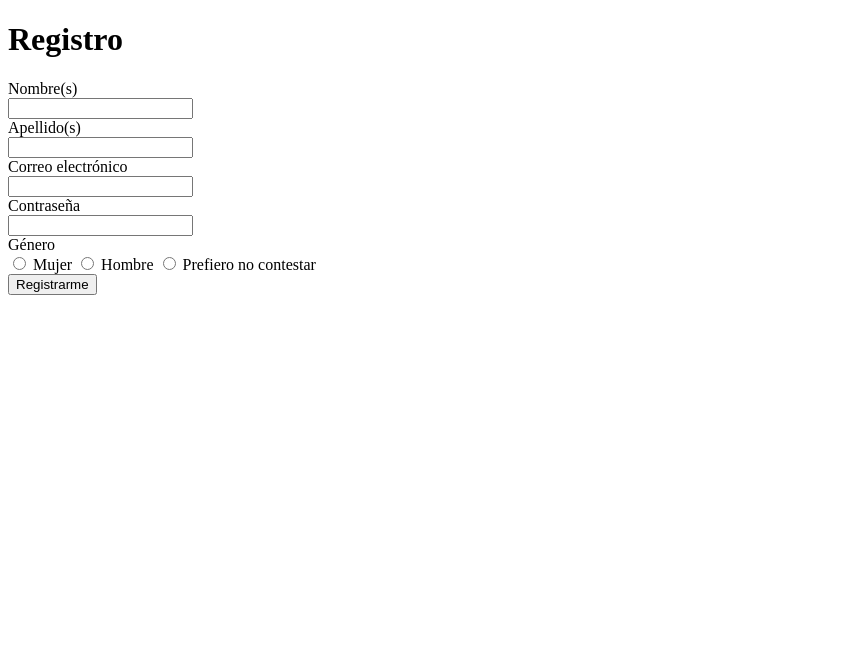
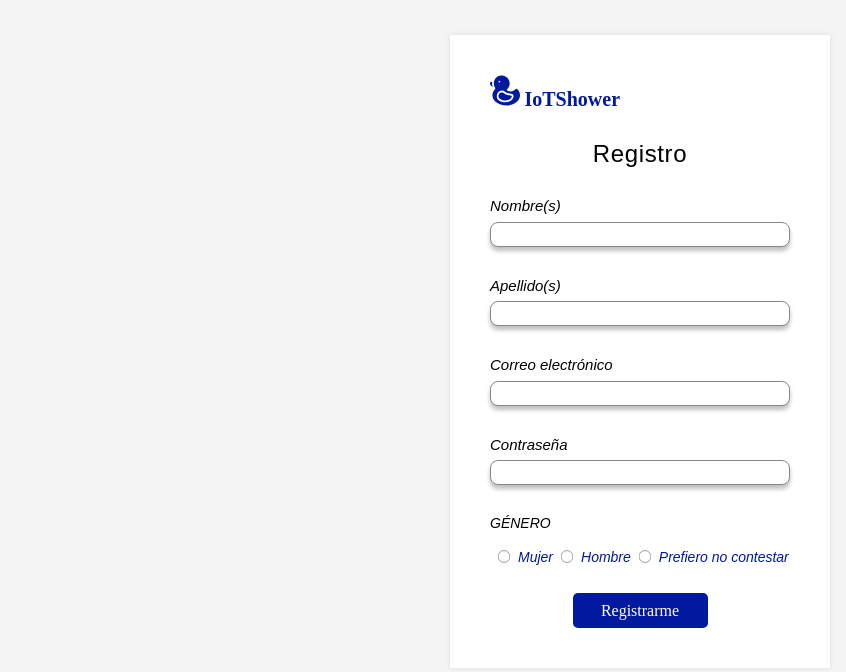
Before and after one commit to IAlexMag/IoT_shower, a Flask app: template src/Templates/registro.html in a window 1280 px wide. Shown: the top 672 px of the page, without its empty margins (0-846 px from the left). Run offline with Flask 3, Linux system fonts and the light colour scheme; the template is opened without the code that fills it, so the values that code supplies are empty; some libraries are stand-ins or nearby versions; some web fonts are replaced.

Commit message:
actualizacion de Registo css

```diff
--- a/src/Templates/registro.html
+++ b/src/Templates/registro.html
@@ -3,12 +3,19 @@
 <head>
     <meta charset="UTF-8">
     <meta name="viewport" content="width=device-width, initial-scale=1.0">
+    <link rel="stylesheet" href="./styles/Registro_D.css">
     <title>Document</title>
 </head>
 <body>
     <div>
+        <div class="container">
+            <img src="{{ url_for('static', filename='img/logo.svg')}}" alt="IoTShower" class="logo">
+            <label for="TituloApp">IoTShower</label><br>
             <h1>Registro</h1>
+            <div class="titulo_pag">
             <form action="/registro" method="POST">
+            </div>
+        <div class="Inputs">
             <label for="fname">Nombre(s)</label><br>
             <input type="text" name="fname"><br>
             <label for="lname">Apellido(s)</label><br>
@@ -17,15 +24,21 @@
             <input type="email" name="email"><br>
             <label for="password">Contraseña</label><br>
             <input type="password" name="password"><br>
+        </div>
         <label for="Gender">Género</label><br>
+        <div class="Checkbox">
             <input type="radio" name="gender" value="femele">
-            <label for="femele">Mujer</label>
+            <label for="female">Mujer</label>
             <input type="radio" name="gender" value="male">
             <label for="male">Hombre</label>
             <input type="radio" name="gender" value="abstence">
             <label for="abstence">Prefiero no contestar</label> <br>
+        </div>
+        <div class="Button-group">
         <button type="submit">Registrarme</button>
+        </div>
         </form>
+        </div>
     </div>
 </body>
 </html>
--- a/src/Templates/styles/Login_D.css
+++ b/src/Templates/styles/Login_D.css
@@ -1,7 +1,9 @@
 @font-face {
-    font-family: 'Moscovita';
+    font-family: 'Montserrat';
     src: url('ruta/al/archivo/Moscovita.ttf') format('truetype');
 }
+@import url('https://fonts.googleapis.com/css2?family=Montserrat&display=swap');
+
 
 body {
     background-color: #f4f4f4;
--- a/src/Templates/styles/Registro_D.css
+++ b/src/Templates/styles/Registro_D.css
@@ -7,6 +7,7 @@
 body {
     background-color: #f4f4f4;
     margin-top: 35px;
+    font-family: 'Montserrat', sans-serif;
 }
 
 .container {
@@ -61,6 +62,7 @@ input {
     display: flex;
     justify-content: space-between;
     width: 100%;
+    margin: 0 auto;
 }
 
 button {
@@ -74,11 +76,23 @@ button {
     background-color: #00199D;
     color: white;
     justify-content: center;
+    font-family: Montserrat;
+    margin: 0 auto;
+
 }
+
+
 
 button:hover {
     background-color: rgb(24, 89, 228);
     color: white;
+}
+
+label[for="Gender"] {
+    color: #000000; /* Cambia el color a un tono más oscuro o destacado */
+    font-size: 14px; /* Ajusta el tamaño según tus preferencias */
+    font-weight: 300; /* Puedes aumentar el peso de la fuente para un aspecto más destacado */
+    text-transform: uppercase; /* Convierte el texto a mayúsculas para mayor énfasis */
 }
 
 h1{
@@ -92,3 +106,57 @@ h1{
     line-height: 34px; /* 106.25% */
     letter-spacing: 0.64px;
 }
+
+/* Agrega estas reglas para cambiar el tamaño y color de los checkboxes */
+input[type="radio"],
+input[type="checkbox"] {
+    transform: scale(0.8); /* Cambia el tamaño, ajusta según tus preferencias */
+    margin-right: 5px; /* Espaciado entre checkbox y etiqueta */
+}
+
+/* Cambia el color de los checkboxes cuando están seleccionados */
+input[type="radio"]:checked,
+input[type="checkbox"]:checked {
+    border-color: #00199D; /* Cambia el color del borde al seleccionar */
+}
+
+/* Cambia el color del círculo interior de los checkboxes */
+input[type="checkbox"]:checked {
+    background-color: #00199D;
+}
+
+/* Cambia el color del texto de las etiquetas asociadas a los checkboxes */
+label[for="female"],
+label[for="male"],
+label[for="abstence"] {
+    color: #00199D;
+    font-weight: 300; /* Puedes ajustar el peso de la fuente según tus preferencias */
+    align-items: center;
+    text-align: center; /* Centra el texto */
+    display: block; /* Hace que el texto esté en su propia línea */
+    margin-bottom: -10; /* Elimina el margen inferior que podría afectar la alineación */
+    font-size: 14px;
+}
+
+/* Ajusta el tamaño del grupo de checkboxes */
+.Checkbox {
+    font-size: 0; /* Elimina el espacio entre los checkboxes */
+}
+
+/* Ajusta el tamaño de los checkboxes */
+input[type="radio"],
+input[type="checkbox"] {
+    transform: scale(0.7); /* Ajusta el tamaño, puedes ajustar según tus preferencias */
+    margin-right: 5px; /* Espaciado entre checkbox y etiqueta */
+    width: 18px;
+    box-shadow: none;
+    margin-bottom:-0px;
+}
+/* Ajusta el tamaño del grupo de checkboxes y alinea verticalmente */
+.Checkbox {
+    font-size: 0; /* Elimina el espacio entre los checkboxes */
+    text-align: right; /* Alinea el grupo de checkboxes a la derecha */
+    display: flex;
+    align-items: center; /* Alinea verticalmente los elementos dentro del grupo */
+    margin-bottom:20px;
+}
```
Lines whose indentation alone changed are shown as unchanged.
